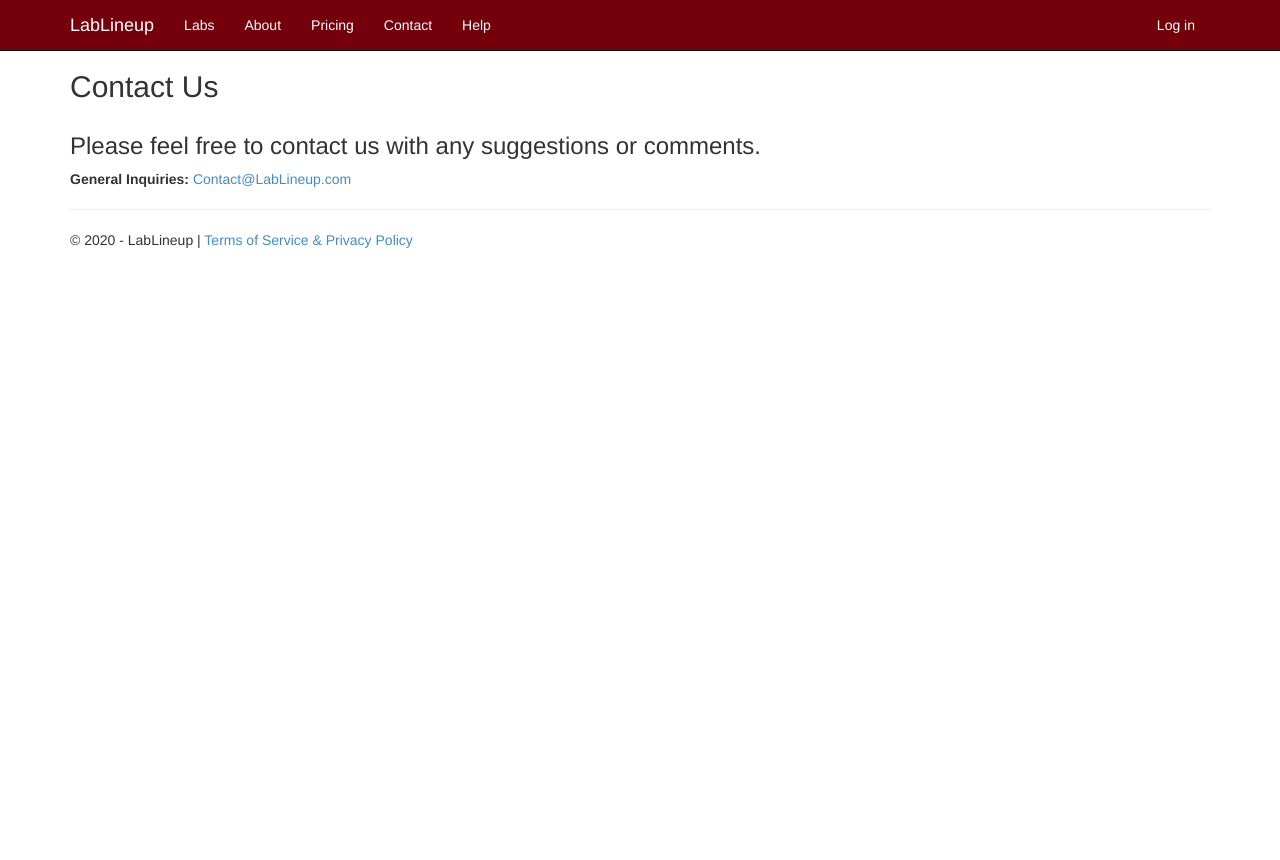
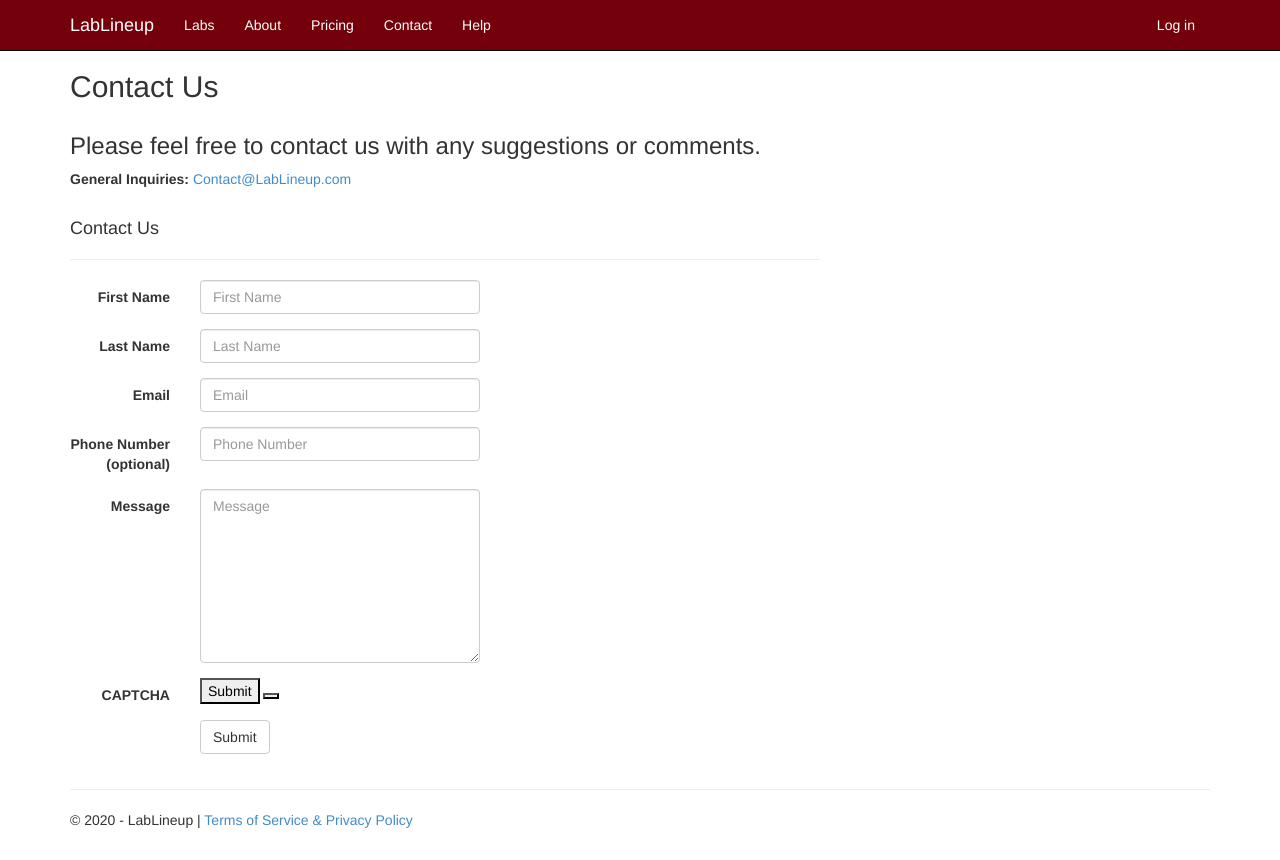
Before and after one commit to BryceTant/LabLineup, a Django app: page /contact/ in a window 1280 px wide. Before the commit the page ends 248 px from the top, so only its background shows below. Run offline with Django 3.2, Linux system fonts and the light colour scheme; some libraries are stand-ins or nearby versions.

Commit message:
Front end of contact form w/ CAPTCHA

```diff
--- a/LLenv/LabLineup/LabLineup/settings.py
+++ b/LLenv/LabLineup/LabLineup/settings.py
@@ -39,6 +39,7 @@ INSTALLED_APPS = [
     'django.contrib.staticfiles',
     'LabLineup',
     'app',
+    'captcha',
 ]
 
 # Middleware framework
--- a/LLenv/LabLineup/LabLineup/urls.py
+++ b/LLenv/LabLineup/LabLineup/urls.py
@@ -3,7 +3,7 @@ Definition of urls for LabLineup.
 """
 
 from datetime import datetime
-from django.urls import path
+from django.urls import path, include
 from django.contrib import admin
 from django.contrib.auth.views import LoginView, LogoutView
 from app import forms, views
@@ -50,4 +50,5 @@ urlpatterns = [
     path('account/confirmAccount/<str:regConCode>/', views.confirmAccountView, name='confirmAccountView'), #View to confirm new account
     path('pricing/', views.pricing, name='pricing'), #View to see pricing
     path('subscriptionConfirmation/', views.subThankYou, name='subThankYou'), #View to confirm subscription
+    path(r'^captcha/', include('captcha.urls')),
 ]
--- a/LLenv/LabLineup/app/forms.py
+++ b/LLenv/LabLineup/app/forms.py
@@ -3,6 +3,7 @@ Definition of forms.
 """
 
 from django import forms
+from captcha.fields import CaptchaField
 from django.contrib.auth.forms import AuthenticationForm
 from django.contrib.auth.forms import UserCreationForm
 from django.contrib.auth.forms import PasswordChangeForm
@@ -380,3 +381,50 @@ class AddTAForm(forms.Form):
         user = User.objects.get(username=self.cleaned_data["username"])
         newRole = Role(uid_id=user.id, lid_id=self.lid, role = 't')
         newRole.save()
+
+class ContactForm(forms.Form):
+    def __init__(self, *args, **kwargs):
+        self.user = kwargs.pop('user', None)
+        super(ContactForm, self).__init__(*args, **kwargs)
+
+    firstname = forms.CharField(required=True, max_length=254,
+                                widget=forms.TextInput({
+                                    'class':'form-control',
+                                    'placeholder':'First Name'}))
+    lastname = forms.CharField(required=True, max_length=254,
+                                widget=forms.TextInput({
+                                    'class':'form-control',
+                                    'placeholder':'Last Name'}))
+    email = forms.EmailField(required=True,
+                                widget=forms.TextInput({
+                                    'class':'form-control',
+                                    'placeholder':'Email'}))
+
+    # TODO: Modify for phone number field
+    phoneNumber = forms.CharField(required=False, max_length=16,
+                                widget=forms.TextInput({
+                                    'class':'form-control',
+                                    'placeholder':'Phone Number'}))
+
+    message = forms.CharField(required=True, max_length=254,
+                                widget=forms.Textarea({
+                                    'class':'form-control',
+                                    'placeholder':'Message',
+                                    'rows': 8,
+                                    'cols': 10 }))
+
+    # CAPTCHA field
+    captcha = CaptchaField()
+
+    def is_valid(self):
+        baseValid = super().is_valid()
+        return baseValid
+
+    def save(self):
+        user = super(ContactForm, self).save()
+        user.email = self.cleaned_data["email"]
+        user.first_name = self.cleaned_data["firstname"]
+        user.last_name = self.cleaned_data["lastname"]
+        user.phone_number = self.cleaned_data["phoneNumber"]
+        user.message = self.cleaned_data["message"]
+        return user
--- a/LLenv/LabLineup/app/templates/app/contact.html
+++ b/LLenv/LabLineup/app/templates/app/contact.html
@@ -5,15 +5,81 @@
 <h2>{{ title }}</h2>
 <h3>{{ message }}</h3>
 
-<!--<address>
-    One Microsoft Way<br />
-    Redmond, WA 98052-6399<br />
-    <abbr title="Phone">P:</abbr>
-    425.555.0100
-</address>-->
-
 <address>
     <strong>General Inquiries:</strong> <a href="mailto:contact@lablineup.com">Contact@LabLineup.com</a>
 </address>
 
+<div class="row">
+    <div class="col-md-8">
+        <section id="ContactForm">
+            <form action="." method="post" class="form-horizontal">
+                {% csrf_token %}
+                <h4>Contact Us</h4>
+                <hr />
+                <div class="form-group">
+                    <label for="id_firstname" class="col-md-2 control-label">First Name</label>
+                    <div class="col-md-10">
+                        {{ form.firstname }}
+                    </div>
+                </div>
+                <div class="form-group">
+                    <label for="id_lastname" class="col-md-2 control-label">Last Name</label>
+                    <div class="col-md-10">
+                        {{ form.lastname }}
+                    </div>
+                </div>
+                <div class="form-group">
+                    <label for="id_email" class="col-md-2 control-label">Email</label>
+                    <div class="col-md-10">
+                        {{ form.email }}
+                    </div>
+                </div>
+                <div class="form-group">
+                    <label for="id_phoneNum" class="col-md-2 control-label">Phone Number (optional)</label>
+                    <div class="col-md-10">
+                        {{ form.phoneNumber }}
+                    </div>
+                </div>
+                <div class="form-group">
+                    <label for="id_message" class="col-md-2 control-label">Message</label>
+                    <div class="col-md-10">
+                        {{ form.message }}
+                    </div>
+                </div>
+
+                <!-- Add CAPTCHA here -->
+                <div class="form-group">
+                    <label for="id_captcha" class="col-md-2 control-label">CAPTCHA</label>
+                    <div class="col-md-10">
+                        {{ form.captcha }}
+                        <input type="submit" />
+                        <button class='js-captcha-refresh'></button>
+                    </div>
+                </div>
+
+                <div class="form-group">
+                    <div class="col-md-offset-2 col-md-10">
+                        <input type="hidden" name="next" value="/" />
+                        <input type="submit" value="Submit" class="btn btn-default" />
+                    </div>
+                </div>
+                {% if form.errors %}
+                <p class="validation-summary-errors">One or more fields are invalid:</p>
+                {% for field in contactForm.errors.items %}
+                    <p class="field-validation-error">{{field.1.0}}</p>
+                {% endfor %}
+                {% endif %}
+            </form>
+        </section>
+    </div>
+</div>
+
 {% endblock %}
+
+
+{% block scripts %}
+
+    {% load staticfiles %}
+<script src="{% static 'app/scripts/jquery.validate.min.js' %}"></script>
+
+{% endblock %}
--- a/LLenv/LabLineup/app/views.py
+++ b/LLenv/LabLineup/app/views.py
@@ -21,6 +21,7 @@ from app.forms import ForgotPasswordForm
 from app.forms import ManageLabNotificationsForm
 from app.forms import RequestEmailConfirmForm
 from app.forms import AddTAForm
+from app.forms import ContactForm
 
 from app.models import Lab
 from app.models import Role
@@ -99,6 +100,14 @@ def home(request):
 def contact(request):
     """Renders the contact page."""
     assert isinstance(request, HttpRequest)
+    if request.method == 'POST':
+        form = ContactForm(request.POST)
+        if form.is_valid():
+            human = True
+            output = form.save()
+            # CALL fxn to submit msg to LL email
+    else:
+        form = ContactForm()
     return render(
         request,
         'app/contact.html',
@@ -106,6 +115,7 @@ def contact(request):
             'title': 'Contact Us',
             'message': 'Please feel free to contact us with any suggestions or comments.',
             'year': datetime.now().year,
+            'form': form
         }
     )
 
```
